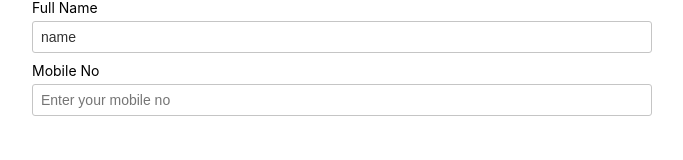
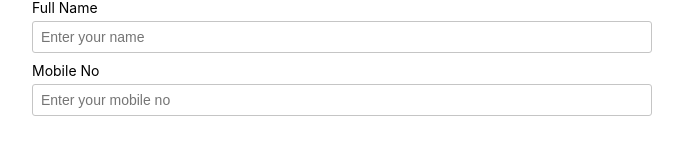
Before and after one commit to The-Atul-Sharma/Flexible-Form, a React (Create React App) app: page / in a window 1280 px wide. Shown: the top 160 px of the page, without its empty margins (298-981 px from the left). Built offline with nearby package versions, Linux system fonts and the light colour scheme.

Commit message:
added input handle for input component

```diff
--- a/src/containers/App/App.js
+++ b/src/containers/App/App.js
@@ -32,13 +32,11 @@ const flexiConfig = {
 class App extends Component {
 	constructor(props) {
 		super(props);
-		this.state = {
-			inputValue: '',
-		}
+		this.state = {}
 	}
 
-	handleInputChange = e => {
-		this.setState({ inputValue: e.target.value }, () => console.log('name:', this.state.inputValue));
+	handleInputChange(e, name) {
+		this.setState({[name]: e.target.value }, () => console.log('name:', this.state));
 	}
 
 	render() {
@@ -50,8 +48,8 @@ class App extends Component {
 							inputType={item.type}
 							label={item.label}
 							name={item.name}
-							handleInputChange={this.handleInputChange}
-							value={"name"}
+							handleInputChange={e => this.handleInputChange(e, item.name)}
+							value={this.state[item.name] || ''}
 							placeholder={item.placeholder}
 						/>}
 					</Fragment>
```
